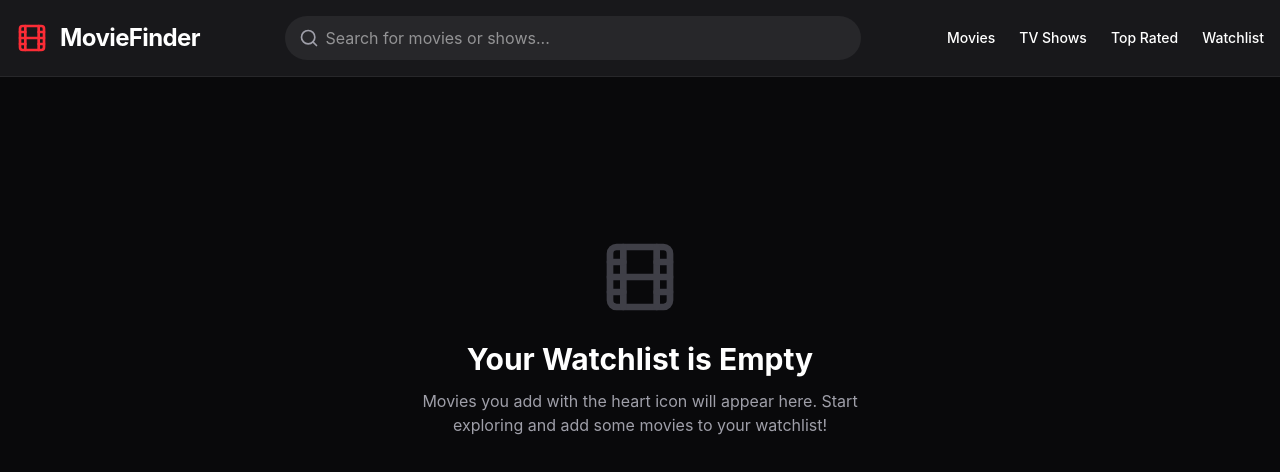
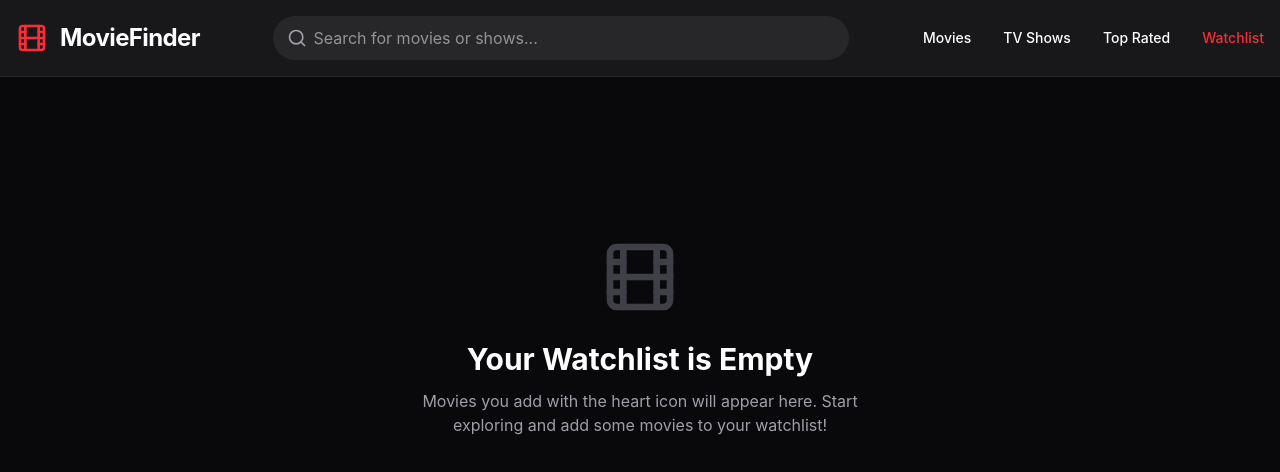
Before and after one commit to OGTrizzy/movie-app, a React (Vite) app: page /watchlist in a window 1280 px wide. Shown: the top 472 px of the page. Built offline with nearby package versions, Linux system fonts and the light colour scheme.

Commit message:
updated header added active link

```diff
--- a/src/components/Header.tsx
+++ b/src/components/Header.tsx
@@ -1,21 +1,24 @@
 import { Film, Search } from 'lucide-react'
 import { useState } from 'react'
-import { useNavigate } from 'react-router-dom'
+import { useNavigate, useLocation } from 'react-router-dom'
 
 export default function Header() {
     const [searchQuery, setSearchQuery] = useState('')
     const navigate = useNavigate()
+    const location = useLocation()
+
+    const isActive = (path: string) => location.pathname ===path
 
     const handleSearch = (e: React.FormEvent) => {
         e.preventDefault()
         if (searchQuery.trim()) {
             navigate(`/?search=${encodeURIComponent(searchQuery.trim())}`)
+            setSearchQuery('')
         }
     }
 
     const goToHome = () => {
         navigate('/')
-        setSearchQuery('')
     }
 
     return (
@@ -46,11 +49,11 @@ export default function Header() {
                         </div>
                     </form>
 
-                    <nav className="flex gap-6 text-sm font-medium">
-                        <a href="/" className="hover:text-red-500 transition-colors">Movies</a>
-                        <a href="/tv" className="hover:text-red-500 transition-colors">TV Shows</a>
-                        <a href="/top-rated" className="hover:text-red-500 transition-colors">Top Rated</a>
-                        <a href="/watchlist" className="hover:text-red-500 transition-colors">Watchlist</a>
+                    <nav className="flex gap-8 text-sm font-medium">
+                        <a href="/" className={`hover:text-red-500 transition-colors ${isActive('/') ? 'text-red-500' : ''}`}>Movies</a>
+                        <a href="/tv" className={`hover:text-red-500 transition-colors ${isActive('/tv') ? 'text-red-500' : ''}`}>TV Shows</a>
+                        <a href="/top-rated" className={`hover:text-red-500 transition-colors ${isActive('/top-rated') ? 'text-red-500' : ''}`}>Top Rated</a>
+                        <a href="/watchlist" className={`hover:text-red-500 transition-colors ${isActive('/watchlist') ? 'text-red-500' : ''}`}>Watchlist</a>
                     </nav>
                 </div>
             </div>
```
